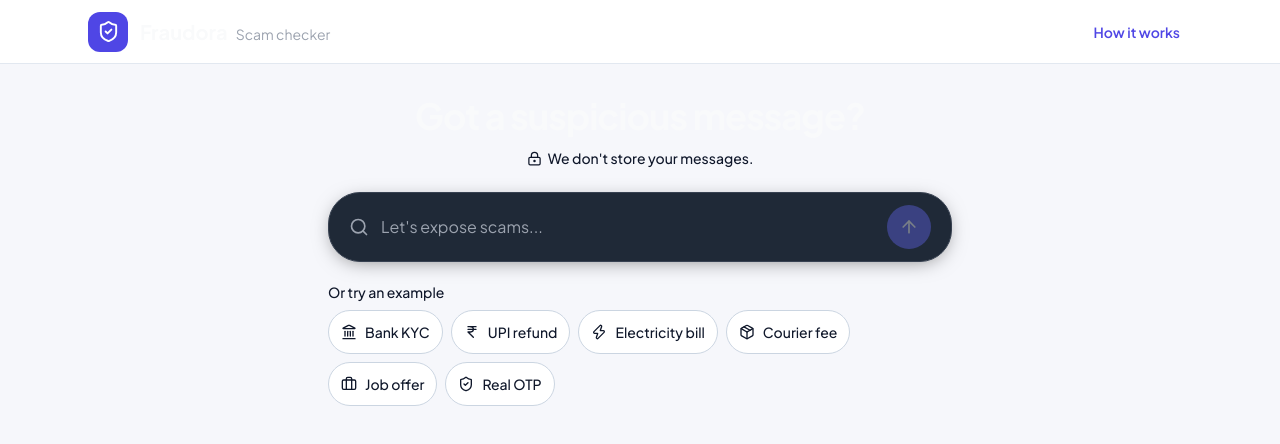
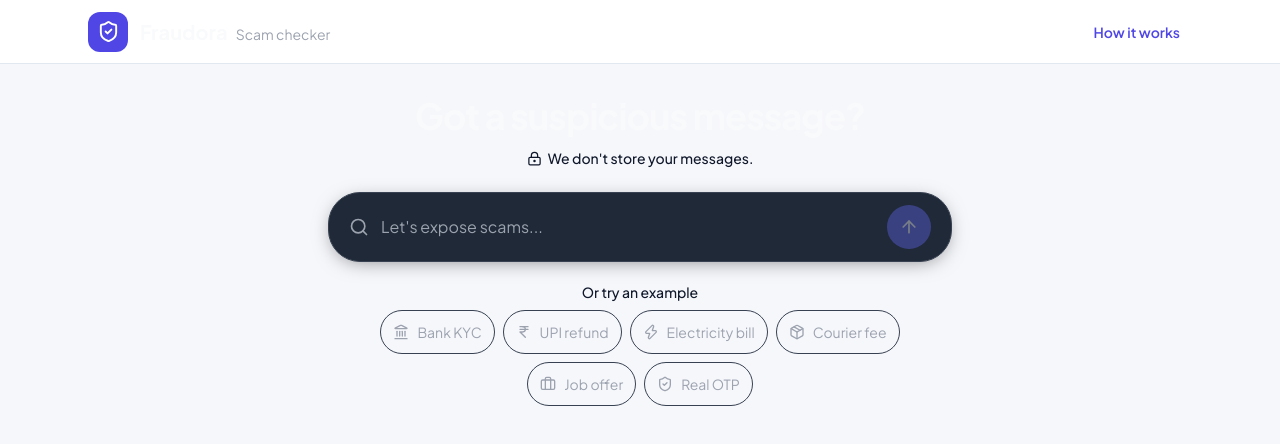
Before and after one commit to Kaustav5505g/Fraudora, a React (Vite) app: page / in a window 1280 px wide. Shown: the top 444 px of the page. Built offline with nearby package versions, Linux system fonts and the light colour scheme.

Commit message:
quicktest chips

```diff
--- a/src/components/QuickTestChips.jsx
+++ b/src/components/QuickTestChips.jsx
@@ -22,10 +22,10 @@ const SAMPLE_NAMES = {
 export function QuickTestChips({ activeSampleId, onSelect }) {
   return (
     <section aria-labelledby="sample-heading" className="space-y-2">
-      <h2 id="sample-heading" className="text-sm font-medium text-secondary">
+      <h2 id="sample-heading" className="text-center text-sm font-medium text-secondary">
         Or try an example
       </h2>
-      <div className="flex flex-wrap gap-2">
+      <div className="flex flex-wrap justify-center gap-2">
         {SAMPLES.map(({ id, label, icon, payload }) => {
           const Icon = ICON_MAP[icon] ?? ShieldCheck;
           const selected = activeSampleId === id;
@@ -36,10 +36,10 @@ export function QuickTestChips({ activeSampleId, onSelect }) {
               onClick={() => onSelect(payload, id)}
               aria-label={`Try example: ${label}`}
               aria-pressed={selected}
-              className={`flex min-h-11 items-center gap-2 rounded-full border px-3 py-2 text-sm font-medium transition-colors focus-visible:outline focus-visible:outline-2 focus-visible:outline-offset-2 focus-visible:outline-accent ${
+              className={`flex min-h-11 items-center gap-2 rounded-full border border-[#374151] px-3 py-1.5 text-sm text-[#9ca3af] transition hover:border-[#4b5563] hover:text-[#f9fafb] focus-visible:outline focus-visible:outline-2 focus-visible:outline-offset-2 focus-visible:outline-accent ${
                 selected
-                  ? 'border-indigo-200 bg-indigo-50 text-accent'
-                  : 'border-slate-300 bg-white text-secondary hover:border-indigo-300 hover:bg-indigo-50/60'
+                  ? 'border-indigo-400 bg-indigo-500/10 text-[#f9fafb]'
+                  : ''
               }`}
             >
               <Icon size={16} aria-hidden="true" />
```
